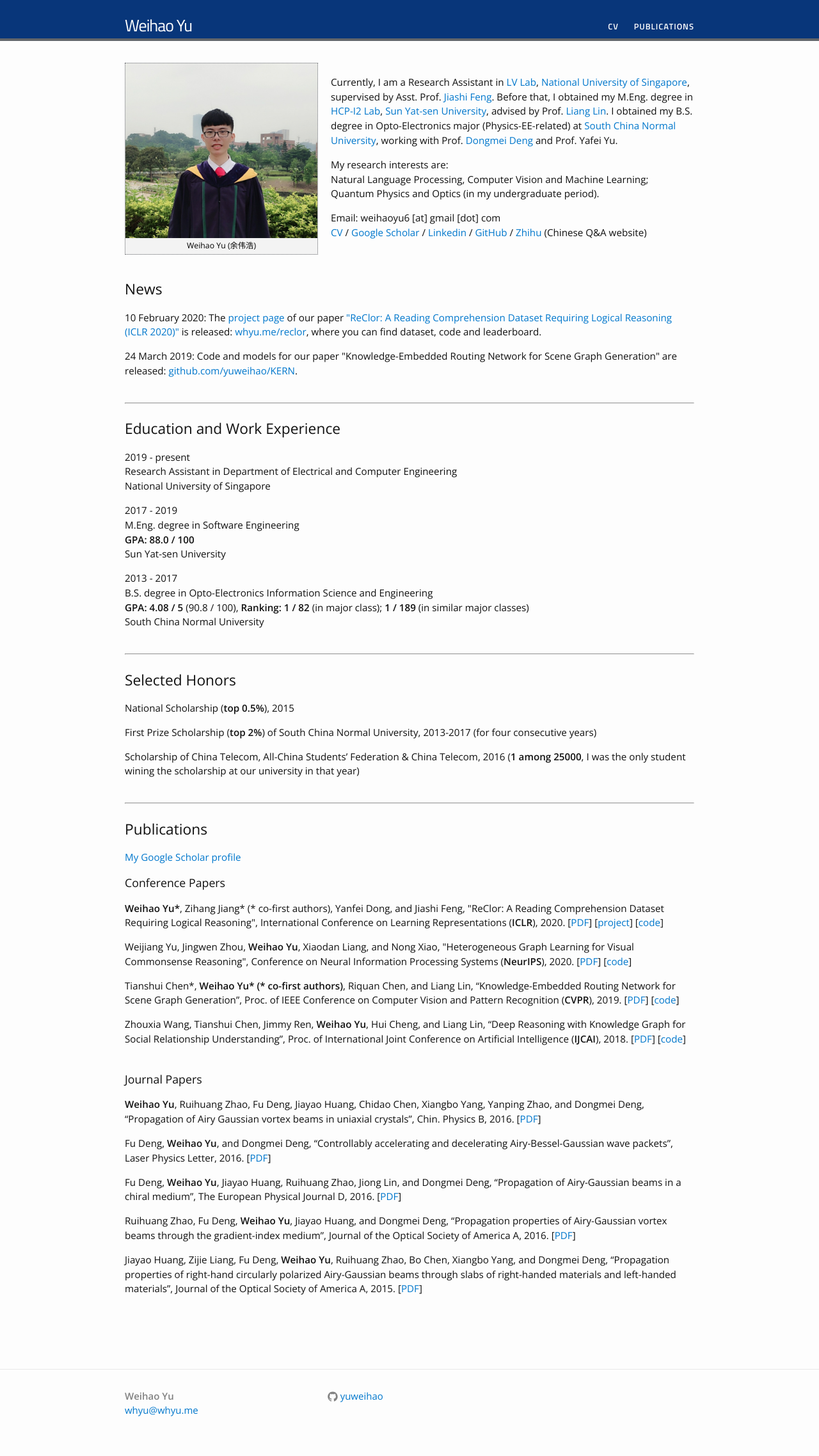
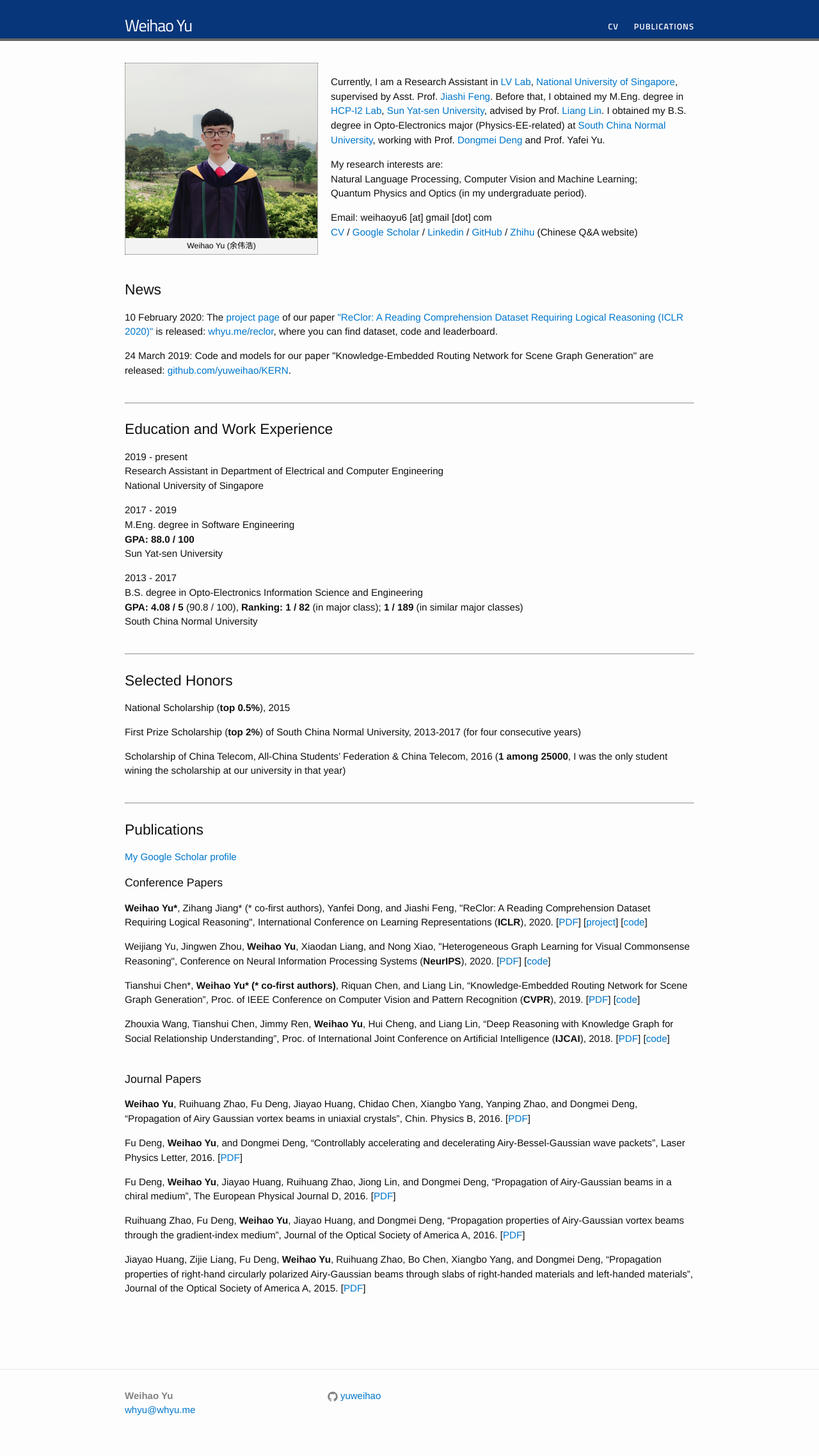
Before and after one commit to yuweihao/yuweihao.github.io, a Jekyll site: the page built from index.html, in a window 1280 px wide. Shown: the whole page at 64% size. Built offline with Jekyll 4.4.1, drawn with Linux system fonts in a browser that asks for light colours.

Commit message:
Update main.scss

```diff
--- a/css/main.scss
+++ b/css/main.scss
@@ -6,8 +6,8 @@
 
 
 // Our variables
-$base-font-family: 'Open Sans', Helvetica, Arial, sans-serif;
-//$base-font-family: Helvetica, Arial, sans-serif;
+//$base-font-family: 'Open Sans', Helvetica, Arial, sans-serif;
+$base-font-family: Helvetica, Arial, sans-serif;
 $base-font-size:   .95em;
 $small-font-size:  $base-font-size * 0.875;
 $base-line-height: 1.5;
```
